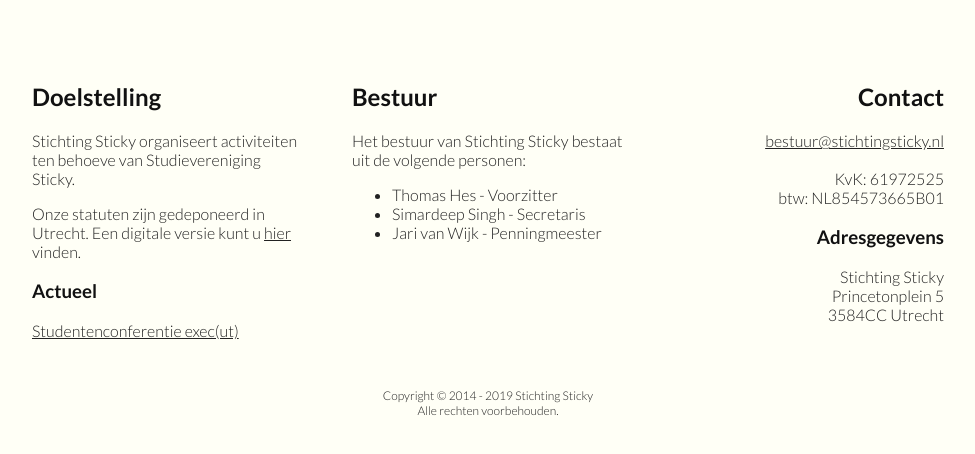
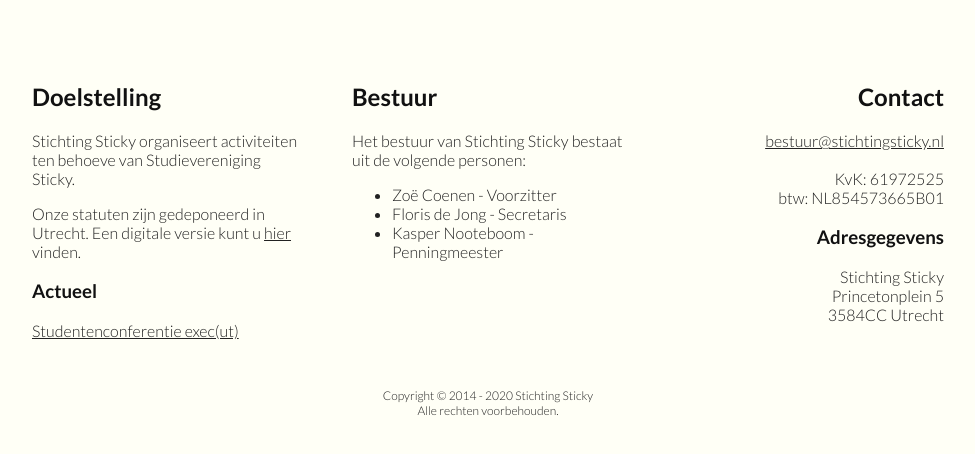
Before and after one commit to zoebxl/stichtingsticky, a plain HTML site: page index.html in a window 1280 px wide. Shown: the part 144-598 px from the top of the page, without its empty margins (160-1135 px from the left). Drawn offline with Linux system fonts and the light colour scheme.

Commit message:
Update index.html

```diff
--- a/index.html
+++ b/index.html
@@ -30,9 +30,9 @@
 				<h2>Bestuur</h2>
 				<p>Het bestuur van Stichting Sticky bestaat uit de volgende personen:</p>
 				<ul>
-					<li>Thomas Hes - Voorzitter</li>
-					<li>Simardeep Singh - Secretaris</li>
-					<li>Jari van Wijk - Penningmeester</li>
+					<li>Zoë Coenen - Voorzitter</li>
+					<li>Floris de Jong - Secretaris</li>
+					<li>Kasper Nooteboom - Penningmeester</li>
 
 				</ul>
 			</div>
@@ -53,7 +53,7 @@
 			</div>
 		</div>
 		<div id="footer">
-			Copyright &copy; 2014 - 2019 Stichting Sticky<br>
+			Copyright &copy; 2014 - 2020 Stichting Sticky<br>
 			Alle rechten voorbehouden.
 		</div>
 	</div>
```
